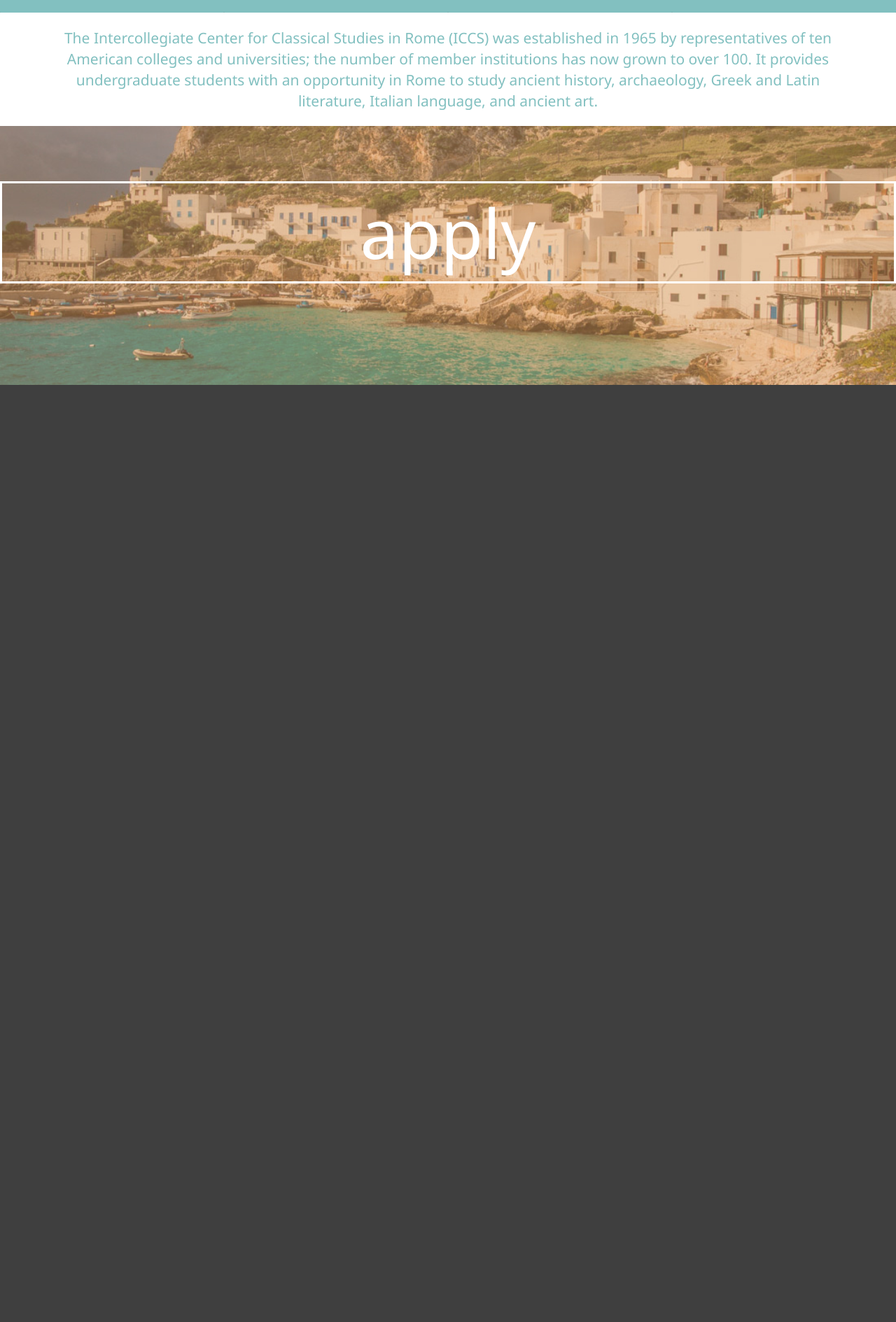
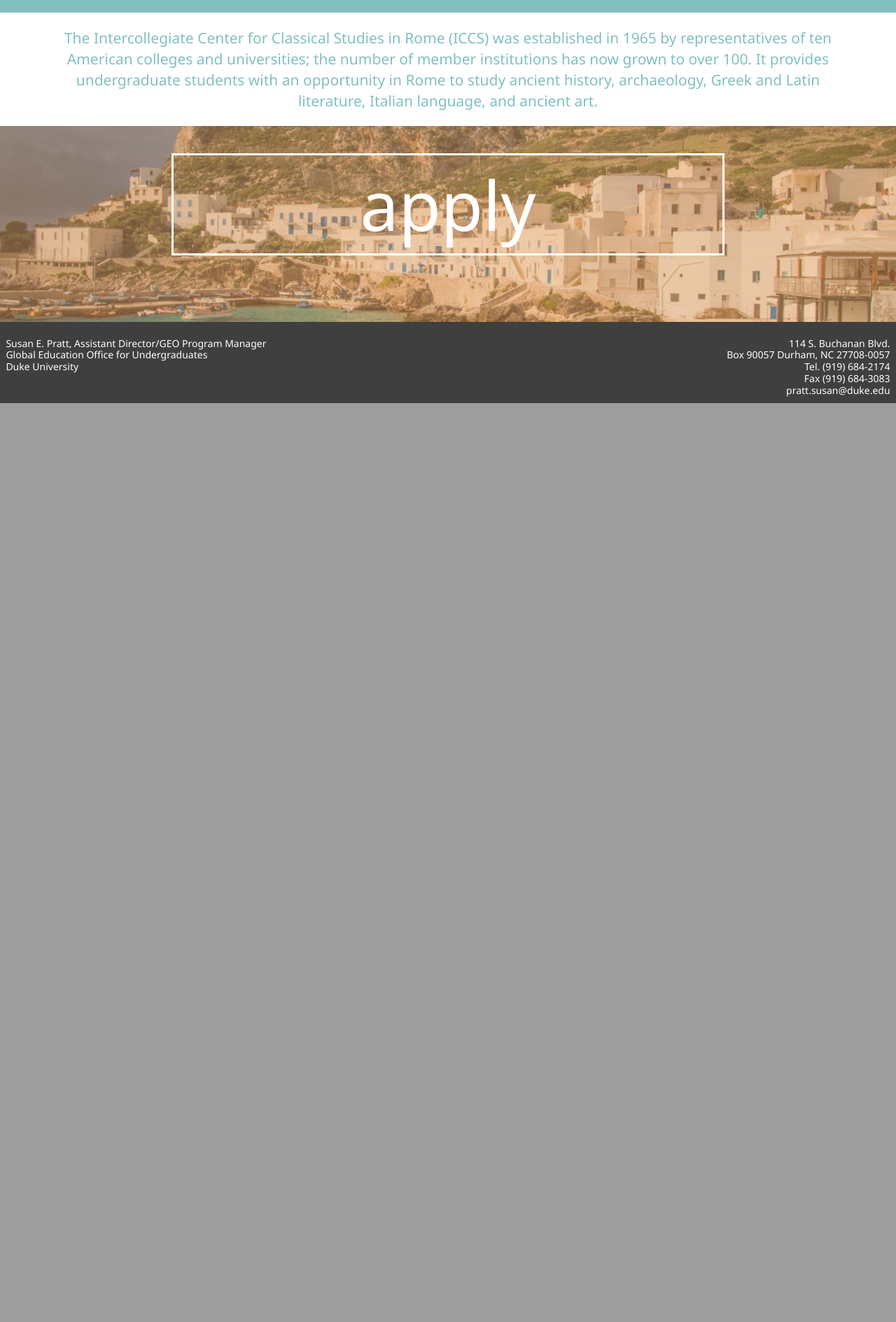
Before and after one commit to Lwalz/ICCS, a PHP site: page / in a window 1280 px wide. Shown: the part 646-2535 px from the top of the page at 70% size. After the commit the page ends 1222 px from the top, so only its background shows below. Run offline with PHP 8.4, Linux system fonts and the light colour scheme.

Commit message:
clean up css

```diff
--- a/css/style.css
+++ b/css/style.css
@@ -77,7 +77,7 @@ p:hover {
 	padding-top: 1em;
 }
 #foot{
-	background-color: #82c0c0;
+	background-color: #3f3f3f;
 	color: white;
 	font-size: .8em;
 	width: 100%;
@@ -91,7 +91,7 @@ p:hover {
 .footer{
 	position: relative;
 	margin: 0 auto;
-	width: 100%
+	width: 100%;
 }
 #uno{
 	width: 50%;
@@ -99,6 +99,7 @@ p:hover {
 	padding-top: 1em;
 	padding-bottom: .7em;
 	line-height: 1.2em;
+	text-align: left;
 
 }
 #dos{
@@ -107,6 +108,7 @@ p:hover {
 	padding-top: 1em;
 	padding-bottom: .7em;
 	line-height: 1.2em;
+	text-align: right;
 }
 #container{
 	margin-bottom: 10em;
@@ -277,7 +279,7 @@ p:hover{
 }
 .footer{
 	position: relative;
-	margin: 2em;
+	margin-top: 2em;
 	width: 100%;
 }
 #doit{
@@ -285,15 +287,21 @@ p:hover{
 	width: 100%;
 	background-size: 100%;
 	float: left;
-	height: 30em;
+	height: 3em;
 	background-repeat:no-repeat;
 	color: white;
 	font-size: 7em;
+	padding-top: none;
 	text-align: center;
-	padding-top: .8em;
 }
 #doit>p{
 	border-style: solid;
 	border-color: white;
+	border-collapse:collapse;
+	margin-right:2.5em;
+	margin-left:2.5em;
+	margin-top: .4em;
+	margin-bottom: 2.8em;
+	text-align: center;
 }
 }
```
